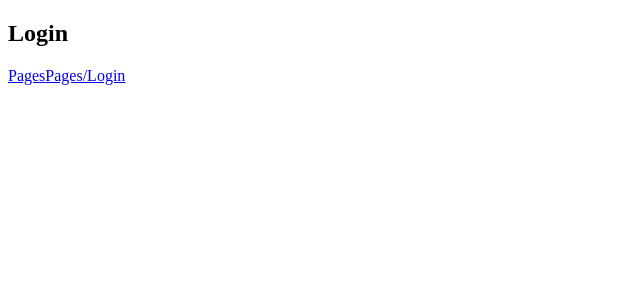
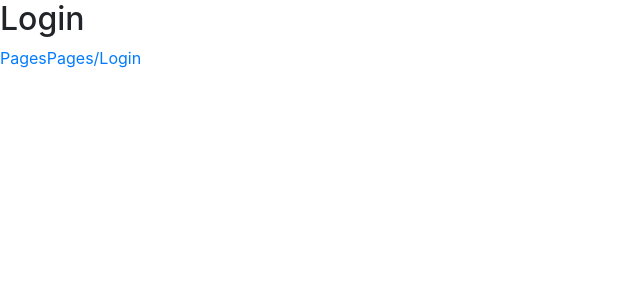
Before and after one commit to diegohsilva/JiuJitsu, an Angular app in the folder jiujitsu/: page /#/login in a window 1280 px wide. Shown: the top 300 px of the page, without its empty margins (0-640 px from the left). Built offline with nearby package versions, Linux system fonts and the light colour scheme.

Commit message:
Instalação do angular material

```diff
--- a/jiujitsu/angular.json
+++ b/jiujitsu/angular.json
@@ -23,18 +23,18 @@
               "src/assets"
             ],
             "styles": [
-              "src/styles.css"
+              "./node_modules/@angular/material/prebuilt-themes/indigo-pink.css",
+              "src/styles.css",
+              "src/custom-styles.scss"
             ],
             "scripts": []
           },
           "configurations": {
             "production": {
-              "fileReplacements": [
-                {
-                  "replace": "src/environments/environment.ts",
-                  "with": "src/environments/environment.prod.ts"
-                }
-              ],
+              "fileReplacements": [{
+                "replace": "src/environments/environment.ts",
+                "with": "src/environments/environment.prod.ts"
+              }],
               "optimization": true,
               "outputHashing": "all",
               "sourceMap": false,
@@ -72,7 +72,10 @@
             "tsConfig": "src/tsconfig.spec.json",
             "karmaConfig": "src/karma.conf.js",
             "styles": [
-              "src/styles.css"
+              "./node_modules/@angular/material/prebuilt-themes/indigo-pink.css",
+              "src/styles.css",
+              "src/custom-styles.scss"
+
             ],
             "scripts": [],
             "assets": [
--- a/jiujitsu/package.json
+++ b/jiujitsu/package.json
@@ -11,17 +11,19 @@
   },
   "private": true,
   "dependencies": {
-    "@angular/animations": "^6.1.0",
+    "@angular/animations": "^6.1.10",
+    "@angular/cdk": "^7.3.2",
     "@angular/common": "^6.1.0",
     "@angular/compiler": "^6.1.0",
     "@angular/core": "^6.1.0",
     "@angular/forms": "^6.1.0",
     "@angular/http": "^6.1.0",
+    "@angular/material": "^7.3.2",
     "@angular/platform-browser": "^6.1.0",
     "@angular/platform-browser-dynamic": "^6.1.0",
     "@angular/router": "^6.1.0",
-    "angular-material": "^1.1.12",
     "core-js": "^2.5.4",
+    "hammerjs": "^2.0.8",
     "rxjs": "~6.2.0",
     "zone.js": "~0.8.26"
   },
--- /dev/null
+++ b/jiujitsu/src/custom-styles.scss
@@ -0,0 +1,20 @@
+@import '~@angular/material/theming';
+// Plus imports for other components in your app.
+
+// Include the common styles for Angular Material. We include this here so that you only
+// have to load a single css file for Angular Material in your app.
+// **Be sure that you only ever include this mixin once!**
+@include mat-core();
+
+// Define the theme.
+$custom-primary: mat-palette($mat-blue);
+$custom-accent: mat-palette($mat-green, 600);
+$custom-theme: mat-light-theme($custom-primary, $custom-accent);
+
+// Include the theme styles for only specified components.
+// Para cada Module diferente pode ser que seja necessário adicionar o estilo
+@include angular-material-theme($custom-theme);
+
+@mixin ml-file-tree-theme($custom-primary) {
+  $primary: map-get($custom-primary, primary);
+}
--- a/jiujitsu/src/index.html
+++ b/jiujitsu/src/index.html
@@ -7,6 +7,8 @@
 
   <meta name="viewport" content="width=device-width, initial-scale=1">
   <link rel="icon" type="image/x-icon" href="favicon.ico">
+  <link rel="stylesheet" href="https://stackpath.bootstrapcdn.com/bootstrap/4.3.1/css/bootstrap.min.css" integrity="sha384-ggOyR0iXCbMQv3Xipma34MD+dH/1fQ784/j6cY/iJTQUOhcWr7x9JvoRxT2MZw1T" crossorigin="anonymous">
+  <link href="//fonts.googleapis.com/icon?family=Material+Icons" rel="stylesheet">
 </head>
 <body>
   <app-root></app-root>
```
Also changed, not shown: 1 other file (tests, documents, lock files or other folders).
